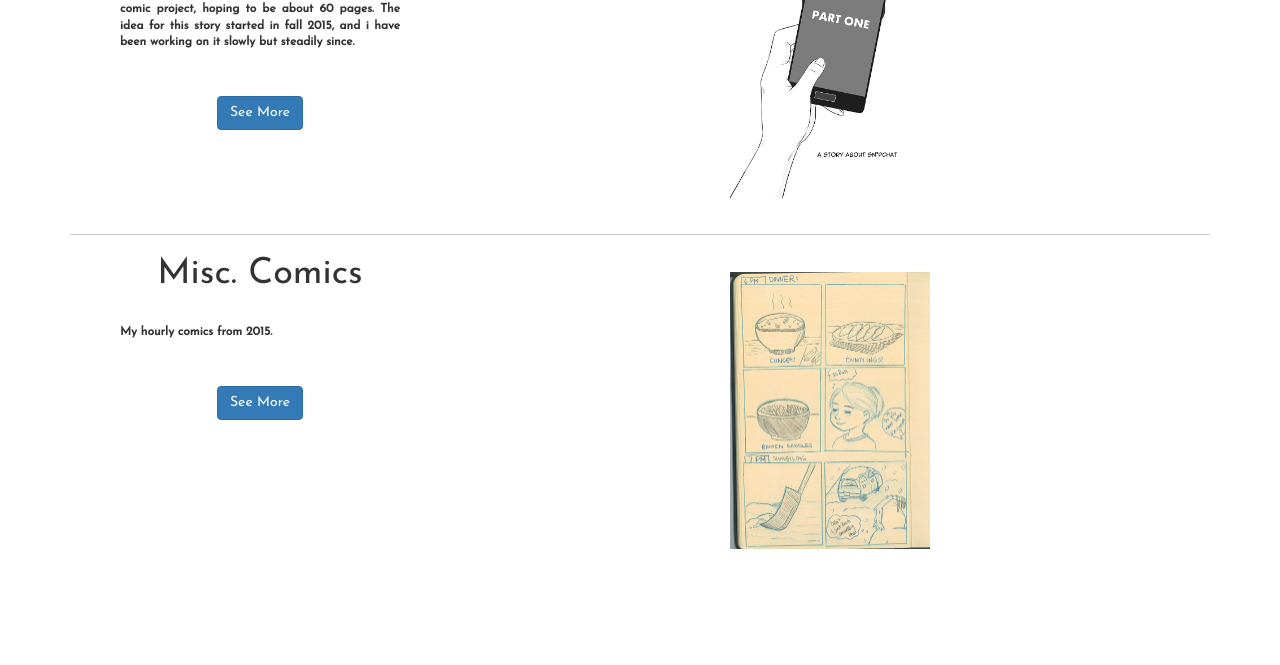
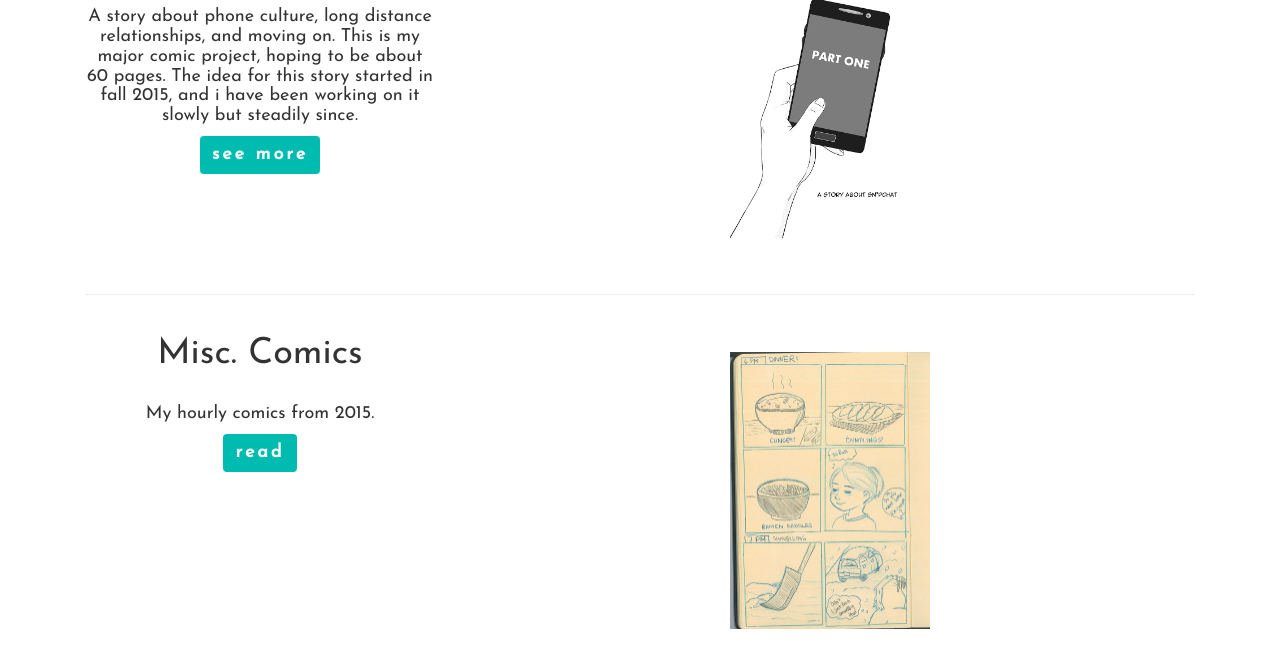
Before and after one commit to shirlywong/shirlywong.github.io, a plain HTML site: page comics.html in a window 1280 px wide. Shown: the part 612-1277 px from the top of the page. Before the commit the page ends 1197 px from the top, so only its background shows below. Drawn offline with nearby package versions, Linux system fonts and the light colour scheme.

Commit message:
General updates
shrunk about picture. Changed comic description from <p> to <h4>. Added
a favicon.ico file. Added reference to email on contact page.

```diff
--- a/comics.html
+++ b/comics.html
@@ -49,9 +49,9 @@
         <div class="col-md-4 col-lg-4">
             <h1>Eurotrip </h1>
             <div class="text-center">
-                <p class="comicparagraph">
+                <h4 class="comicparagraph">
                     A collection of comics from my trip to Europe in 2015.
-                </p>
+                </h4>
                 <div class="row">
                     <button type="button" class="btn btn-primary">See More</button>
                 </div>
@@ -61,36 +61,37 @@
             <img src="images/Eurotrip comic/page 1.jpg" class="comicthumbnails">
         </div>
     </div>
+    <hr class="featurette-divider">
     <div class="comiccontainer row">
         <div class="comicpanel1 col-md-4 col-lg-4">
             <h1>Sn&pchat Story</h1>
             <div class="text-center">
-                <p class="comicparagraph">
+                <h4 class="comicparagraph">
                     A story about phone culture, long distance relationships, and moving on.
                     This is my major comic project, hoping to be about 60 pages. The idea for this story started in fall 2015, and i have been working on it slowly but steadily since.
-                </p>
+                </h4>
                 <div class="comiccontainer row">
                     <button type="button" class="btn btn-primary">See More</button>
                 </div>
-
             </div>
         </div>
         <div class="comicpanel1 col-md-8 col-lg-8">
             <img src="images/sn&pchat story comic/cover.jpg" class="comicthumbnails">
         </div>
     </div>
+    <hr class="featurette-divider">
     <div class="row">
         <div class="comicpanel1 col-md-4 col-lg-4">
             <h1>
                 Misc. Comics
             </h1>
             <div class="text-center">
-                <p class="comicparagraph">
+                <h4 class="comicparagraph">
                     My hourly comics from 2015.
-                </p>
-                <div class="row">
-                    <button type="button" class="btn btn-primary">See More</button>
-                </div>
+                </h4>
+            </div>
+            <div class="row">
+                <button type="button" class="btn btn-primary" style="bottom:0;">Read</button>
             </div>
         </div>
         <div class="col-md-8 col-lg-8">
--- a/css/style.css
+++ b/css/style.css
@@ -29,6 +29,28 @@ p {
     font-weight: bold;
     font-size: larger;
     font-family: 'Josefin Sans', sans-serif;
+}
+.btn:focus, .btn:active:focus, .btn.active:focus {
+    outline: 0 none;
+}
+.btn {
+    /*padding: 14px 24px;*/
+    border: 0 none;
+    font-weight: 700;
+    font-size: large;
+    letter-spacing: 3px;
+    text-transform: lowercase;
+}
+
+/*Comic book button colour customization*/
+.btn-primary {
+    background: #00bcb0;
+    color: #ffffff;
+}
+
+.btn-primary:hover, .btn-primary:focus, .btn-primary:active, .btn-primary.active, .open>.dropdown-toggle.btn-primary {
+    color: #fff;
+    background-color: #04D6C9;
 }
 
 #abouth1 {
@@ -66,10 +88,6 @@ p {
 
 }
 
-    /* divider for comics */
-.comiccontainer:not(:last-child) {
-    border-bottom: 1px solid #ccc;
-}
 
 /* –––– Masonry grid items ––––– */
 
```
Also changed, not shown: love me.html (+1 -2 lines), favicon.ico (added), images/shir.jpg.
